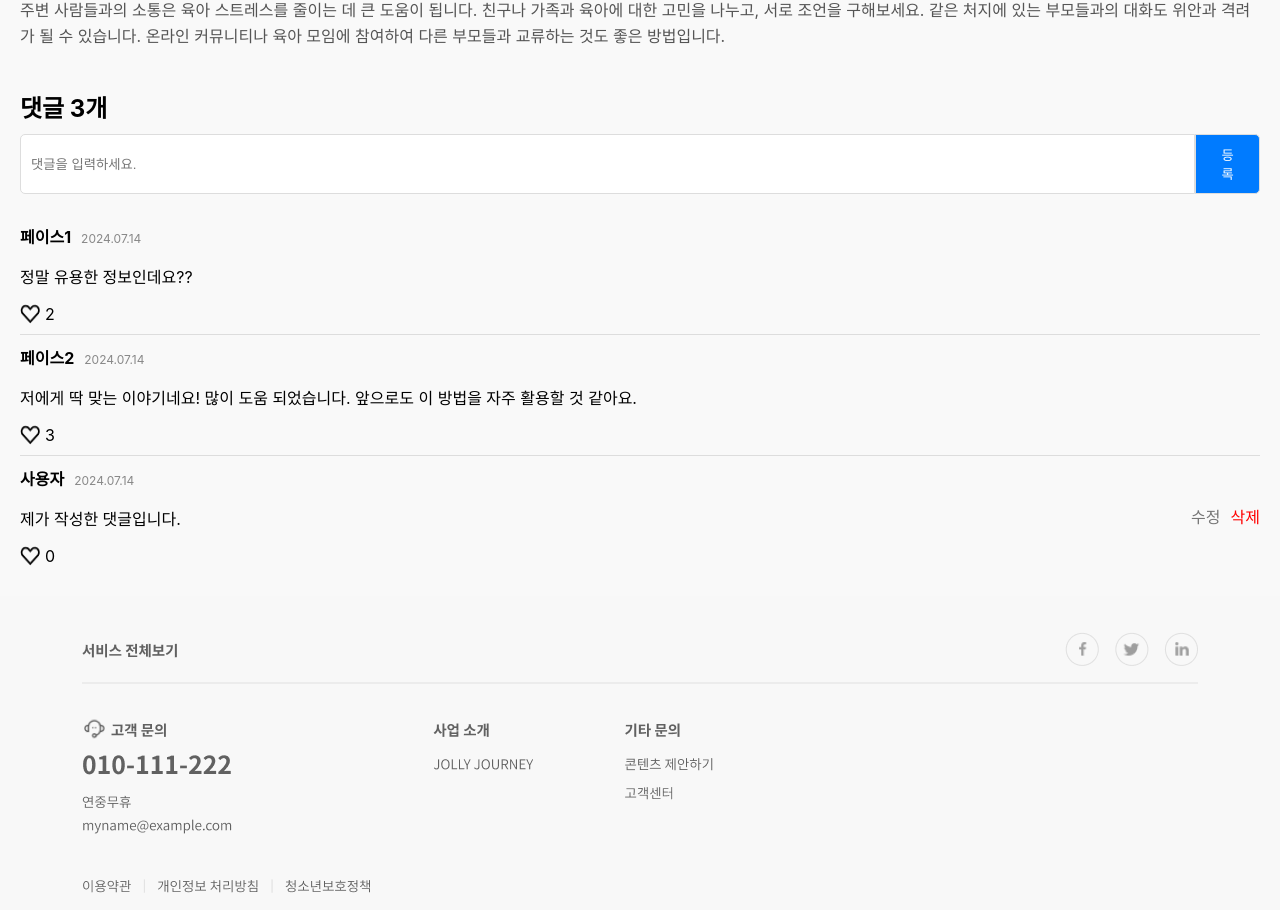
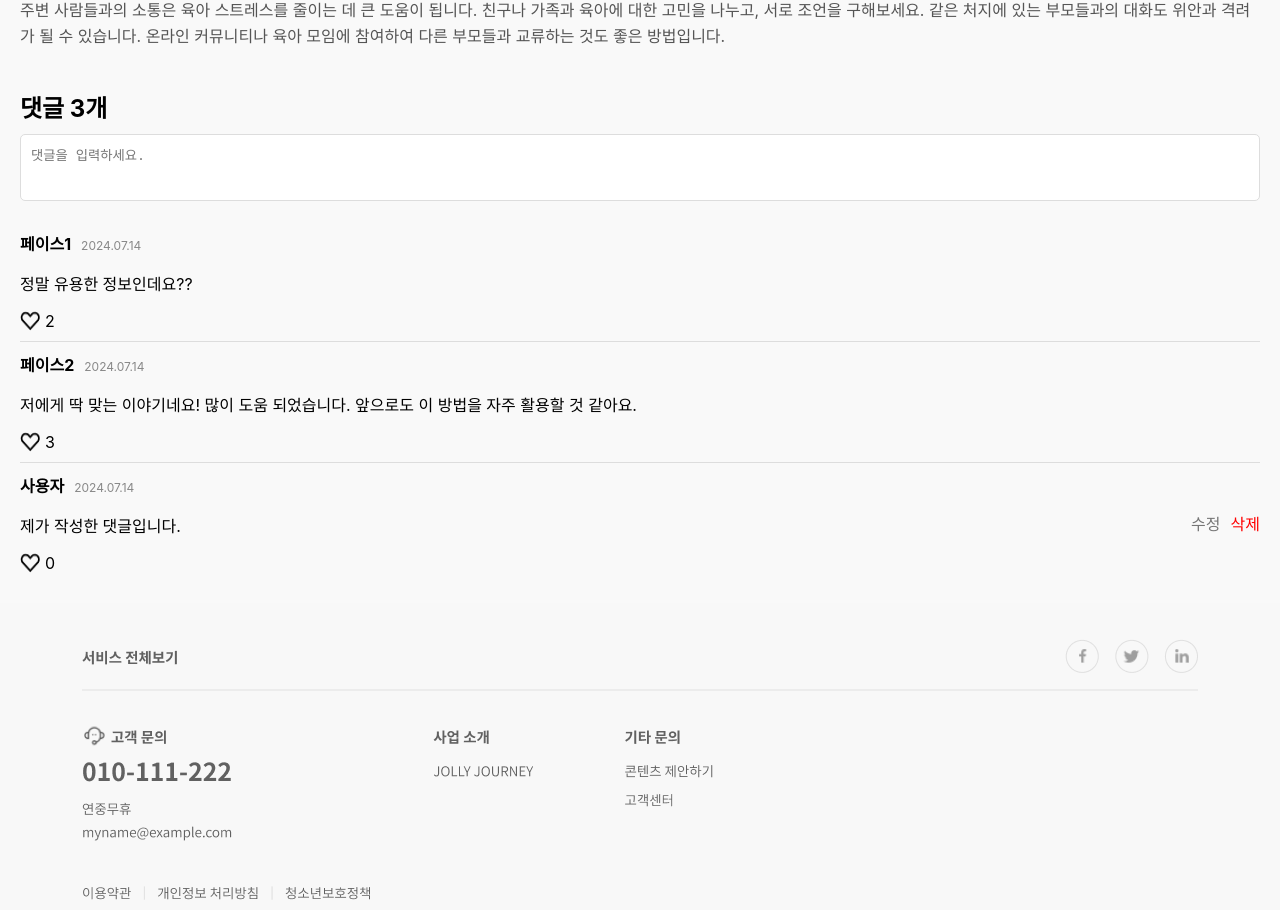
Before and after one commit to Likelion-YeungNam-Univ/12th-JollyJourney-FE, a React (Create React App) app: page /posts/1 in a window 1280 px wide. Shown: the part 1076-1986 px from the top of the page. Built offline with nearby package versions, Linux system fonts and the light colour scheme.

Commit message:
Comment Input Method Modification

```diff
--- a/src/components/board/PostDetail.css
+++ b/src/components/board/PostDetail.css
@@ -40,20 +40,12 @@
     margin-bottom: 20px;
 }
 
-  .comment-input input {
+.comment-input textarea {
     width: 100%;
     padding: 10px;
     border: 1px solid #ddd;
-    border-radius: 5px 0 0 5px;
-  }
-
-  .comment-input button {
-    padding: 10px 20px;
-    border: 1px solid #ddd;
-    background-color: #007bff;
-    color: white;
-    border-radius: 0 5px 5px 0;
-    cursor: pointer;
+    border-radius: 5px;
+    resize: none;
 }
 
 .comments-list {
--- a/src/components/board/PostDetail.js
+++ b/src/components/board/PostDetail.js
@@ -38,6 +38,13 @@ const PostDetail = () => {
     };
     setComments([...comments, newCommentObj]);
     setNewComment('');
+  };
+
+  const handleKeyDown = (e) => {
+    if (e.key === 'Enter' && !e.shiftKey) {
+      e.preventDefault();
+      handleAddComment();
+    }
   };
 
   const handleEditComment = (id) => {
@@ -84,13 +91,13 @@ const PostDetail = () => {
       <div className="comments-section">
         <h2>댓글 {comments.length}개</h2>
         <div className="comment-input">
-          <input
-            type="text"
+          <textarea
             placeholder="댓글을 입력하세요."
             value={newComment}
             onChange={(e) => setNewComment(e.target.value)}
+            onKeyDown={handleKeyDown}
+            rows="3"
           />
-          <button onClick={handleAddComment}>등록</button>
         </div>
         <div className="comments-list">
           {comments.map(comment => (
```
Lines whose indentation alone changed are shown as unchanged.
